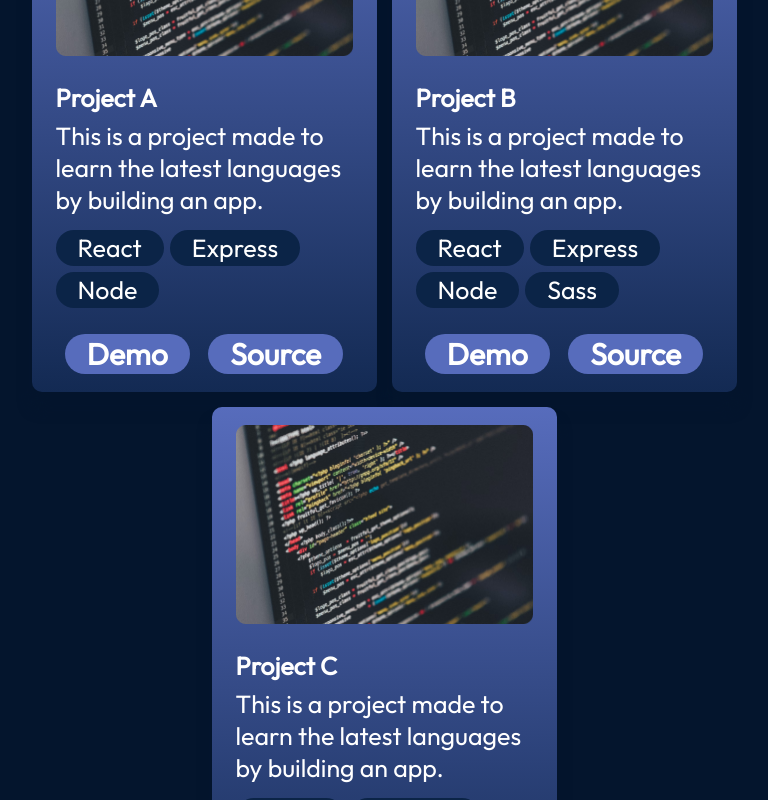
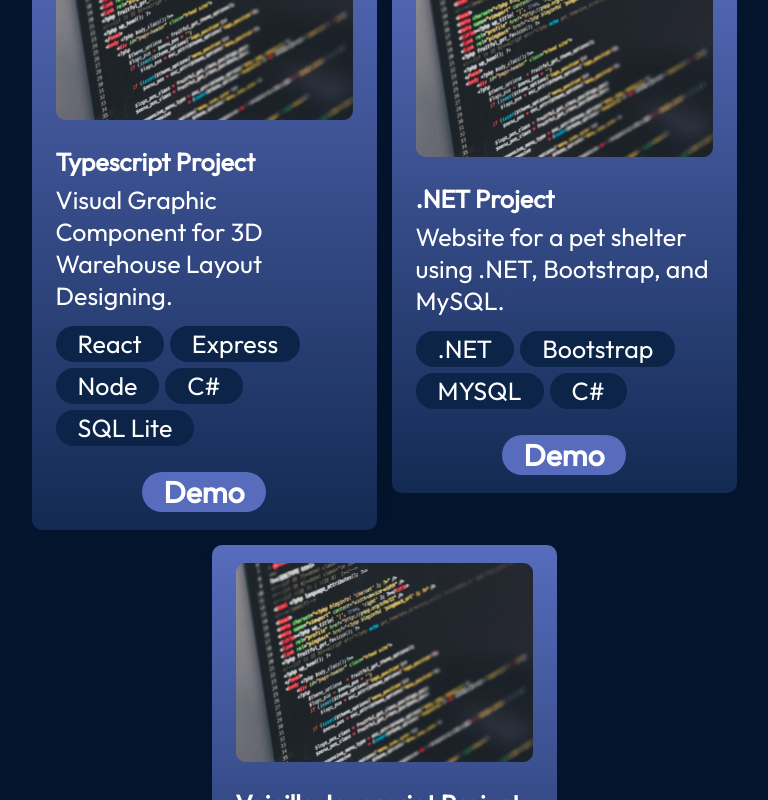
Before and after one commit to OsirisFer/react-github-pages, a React (Create React App) app: page / in a window 1280 px wide. Shown: the part 2680-3480 px from the top of the page, without its empty margins (256-1024 px from the left). Built offline with nearby package versions, Linux system fonts and the light colour scheme.

Commit message:
Added info and css effects +

```diff
--- a/src/components/About/About.jsx
+++ b/src/components/About/About.jsx
@@ -43,7 +43,7 @@ export const About = () => {
             <div className={styles.aboutItemText}>
               <h3>UI Designer</h3>
               <p>
-                I have designed multiple landing pages and have created design
+                I have designed multiple landing pages for academic proyects and have created design
                 systems as well
               </p>
             </div>
--- a/src/components/About/About.module.css
+++ b/src/components/About/About.module.css
@@ -28,6 +28,7 @@
 .aboutImage {
   width: 16%;
   transition: transform 1s, filter 10s ease;
+  margin: 10%;
 }
 .aboutImage:hover {
   transform: scale(1.2);
--- a/src/components/Experience/Experience.jsx
+++ b/src/components/Experience/Experience.jsx
@@ -26,7 +26,7 @@ export const Experience = () => {
             return (
               <div key={id} className={styles.skill}>
                 <div className={styles.skillImageContainer}>
-                {imgSrc && <img src={imgSrc} alt={skill.title} />}
+                {imgSrc && <img src={imgSrc} className={styles.imagenesMove} alt={skill.title} />}
                 </div>
                 <p>{skill.title}</p>
               </div>
--- a/src/components/Experience/Experience.module.css
+++ b/src/components/Experience/Experience.module.css
@@ -118,3 +118,7 @@
     gap: 9px;
   }
 }
+
+.imagenesMove:hover {
+    transform: scale(1.1);
+}
--- a/src/components/Projects/ProjectCard.jsx
+++ b/src/components/Projects/ProjectCard.jsx
@@ -25,9 +25,6 @@ export const ProjectCard = ({
         <a href={demo} className={styles.link}>
           Demo
         </a>
-        <a href={source} className={styles.link}>
-          Source
-        </a>
       </div>
     </div>
   );
--- a/src/data/history.json
+++ b/src/data/history.json
@@ -4,7 +4,7 @@
     "organisation": "TCS",
     "startDate": "February, 2022",
     "endDate": "Present",
-    "experiences": ["Worked on Salesforce related projects"],
+    "experiences": ["Salesforce Development", "Jira", "Agile Methodologies", "git", "Azure DevOps"],
     "imageSrc": "history/tcs.png"
   }
 ]
--- a/src/data/projects.json
+++ b/src/data/projects.json
@@ -1,26 +1,23 @@
 [
   {
-    "title": "Project A",
+    "title": "Typescript Project",
     "imageSrc": "projects/project.png",
-    "description": "This is a project made to learn the latest languages by building an app.",
-    "skills": ["React", "Express", "Node"],
-    "demo": "https://www.example.com",
-    "source": "https://www.github.com"
+    "description": "Visual Graphic Component for 3D Warehouse Layout Designing.",
+    "skills": ["React", "Express", "Node", "C#", "SQL Lite"],
+    "demo": "https://www.youtube.com/watch?v=wlhe8fDhGCg"
   },
   {
-    "title": "Project B",
+    "title": ".NET Project",
     "imageSrc": "projects/project.png",
-    "description": "This is a project made to learn the latest languages by building an app.",
-    "skills": ["React", "Express", "Node", "Sass"],
-    "demo": "https://www.example.com",
-    "source": "https://www.github.com"
+    "description": "Website for a pet shelter using .NET, Bootstrap, and MySQL.",
+    "skills": [".NET", "Bootstrap", "MYSQL", "C#"],
+    "demo": "https://www.youtube.com/watch?v=7BbhcNjZBCM"
   },
   {
-    "title": "Project C",
+    "title": "Vainilla Javascript Project",
     "imageSrc": "projects/project.png",
-    "description": "This is a project made to learn the latest languages by building an app.",
-    "skills": ["React", "Express", "Node"],
-    "demo": "https://www.example.com",
-    "source": "https://www.github.com"
+    "description": "Inspired Instagram using Vainilla JavaScript.",
+    "skills": ["JavaScript", "HTML", "CSS"],
+    "demo": "https://github.com/OsirisFer/Vainilla-JS-Inspired-Instagram"
   }
 ]
```
Also changed, not shown: 11 other files (tests, documents, lock files or other folders).
